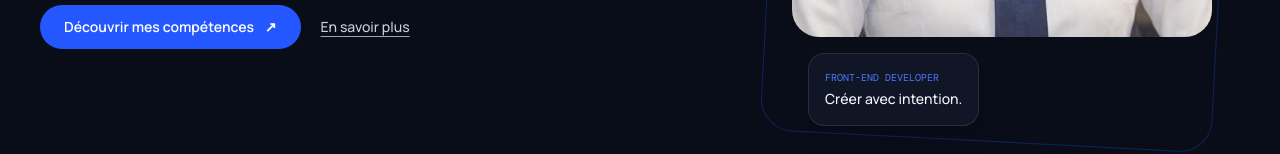
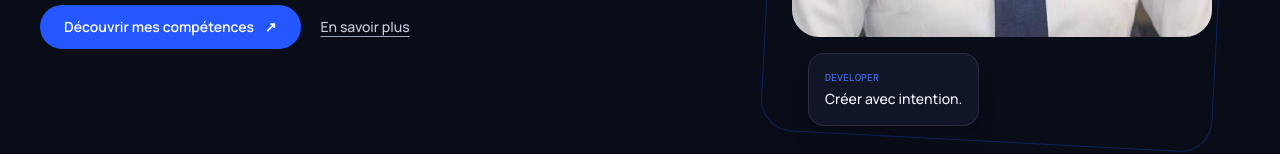
Before and after one commit to Resiadjonga/portfolio-website, a React (Vite) app: page / in a window 1280 px wide. Shown: the part 649-803 px from the top of the page. Built offline with nearby package versions, Linux system fonts and the light colour scheme; a web font is replaced by a local one.

Commit message:
feat: modification de contenu accueil

```diff
--- a/src/pages/Accueil.jsx
+++ b/src/pages/Accueil.jsx
@@ -25,7 +25,7 @@ export default function Accueil({ navigate, language }) {
           <div className="relative aspect-[4/5] w-full overflow-hidden rounded-[1.7rem] bg-stone-200 dark:bg-stone-800">
             <img className="h-full w-full scale-[1.08] object-cover object-center origin-center" src={portrait} alt={en ? 'Resia Djonga, React.js developer' : 'Resia Djonga, développeuse React.js'} />
           </div>
-          <div className="relative ml-4 mt-4 w-fit rounded-2xl border border-stone-200 bg-white/95 p-4 shadow-xl dark:border-white/10 dark:bg-stone-900/95"><p className="font-mono text-[10px] text-orange-600 dark:text-orange-400">FRONT-END DEVELOPER</p><p className="mt-1 text-sm font-medium">{en ? 'Creating with intention.' : 'Créer avec intention.'}</p></div>
+          <div className="relative ml-4 mt-4 w-fit rounded-2xl border border-stone-200 bg-white/95 p-4 shadow-xl dark:border-white/10 dark:bg-stone-900/95"><p className="font-mono text-[10px] text-orange-600 dark:text-orange-400">DEVELOPER</p><p className="mt-1 text-sm font-medium">{en ? 'Creating with intention.' : 'Créer avec intention.'}</p></div>
         </div>
       </section>
       <section className="border-y border-stone-200 py-7 dark:border-white/10">
```
